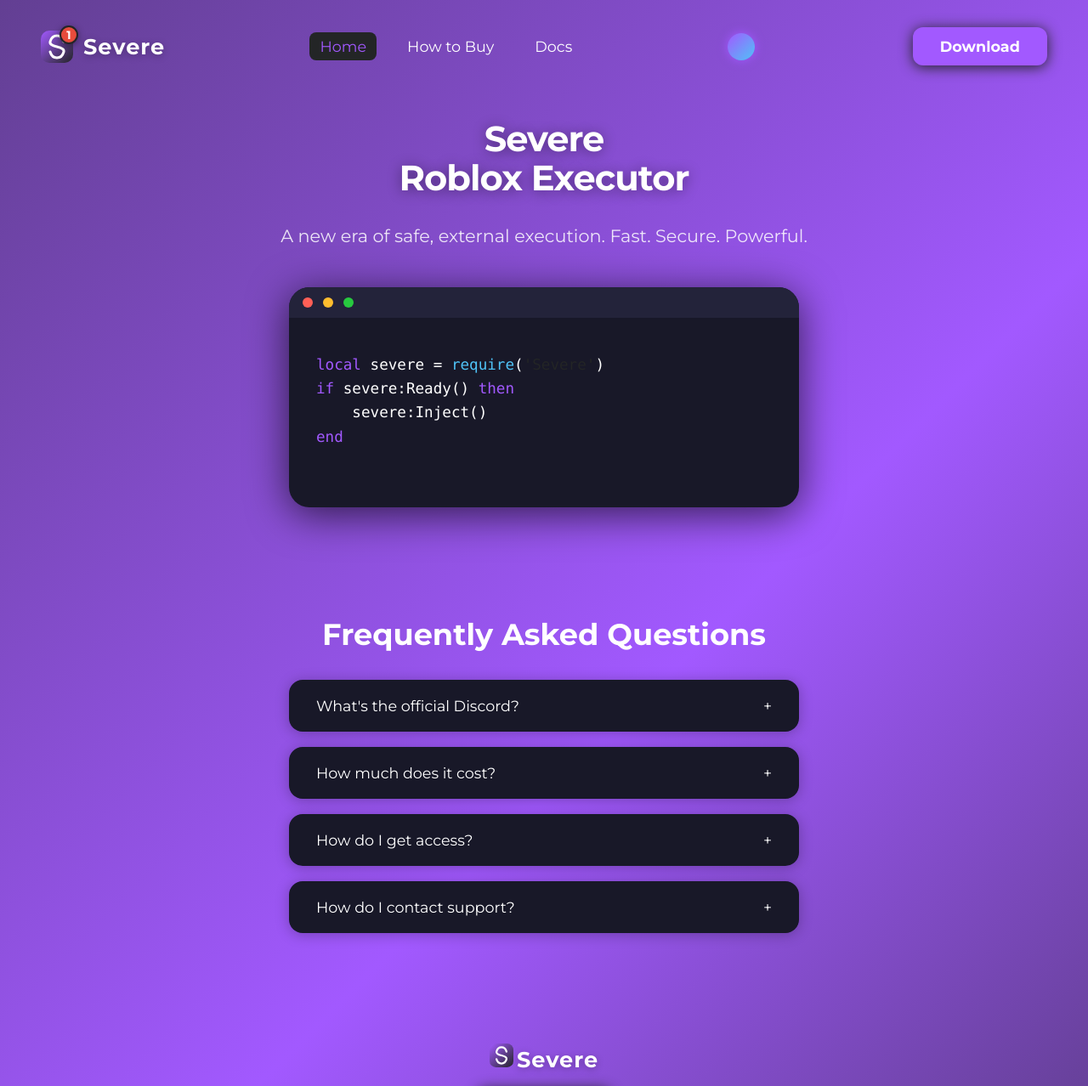
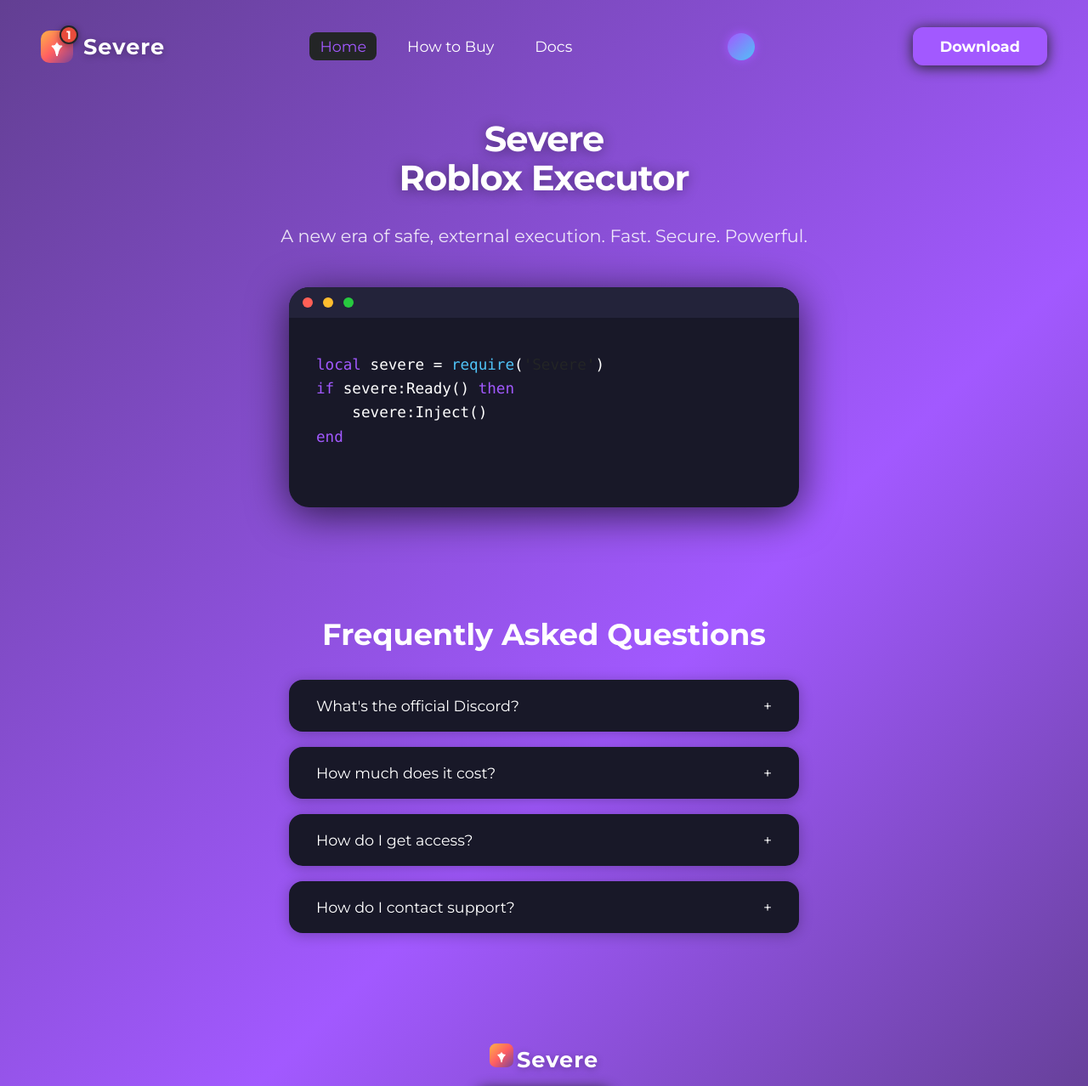
Before and after one commit to V3xes/severe-site.github.io, a plain HTML site: page index.html in a window 1280 px wide. Shown: the top 1278 px of the page at 85% size. Drawn offline with Linux system fonts and the light colour scheme.

Commit message:
Update index.html

```diff
--- a/index.html
+++ b/index.html
@@ -10,15 +10,18 @@
   <header>
     <div class="logo-container">
       <div class="logo-svg">
+        <!-- Palm tree SVG logo with sunset gradient background -->
         <svg width="38" height="38" viewBox="0 0 38 38">
           <defs>
-            <linearGradient id="severeGradient" x1="0" y1="0" x2="1" y2="1">
-              <stop offset="0%" stop-color="#a259ff"/>
-              <stop offset="100%" stop-color="#232526"/>
+            <linearGradient id="sunset" x1="0" y1="0" x2="1" y2="1">
+              <stop offset="0%" stop-color="#ffb347"/>
+              <stop offset="50%" stop-color="#ff5e62"/>
+              <stop offset="100%" stop-color="#7b4397"/>
             </linearGradient>
           </defs>
-          <rect x="0" y="0" width="38" height="38" rx="10" fill="url(#severeGradient)"/>
-          <path d="M11 25 Q13 32 19 32 Q25 32 27 25 Q28 21 19 19 Q10 17 11 13 Q13 6 19 6 Q25 6 27 13" fill="none" stroke="#fff" stroke-width="3" stroke-linecap="round"/>
+          <rect x="0" y="0" width="38" height="38" rx="10" fill="url(#sunset)"/>
+          <path d="M19 30 Q18 22 13 18 Q17 19 19 15 Q21 19 25 18 Q20 22 19 30Z" fill="#fff" stroke="#fff" stroke-width="1.5"/>
+          <rect x="17.5" y="15" width="3" height="13" rx="1.5" fill="#fff"/>
         </svg>
         <span class="notif-badge">1</span>
       </div>
@@ -38,13 +41,15 @@
       <div class="logo-svg small">
         <svg width="28" height="28" viewBox="0 0 38 38">
           <defs>
-            <linearGradient id="severeGradient2" x1="0" y1="0" x2="1" y2="1">
-              <stop offset="0%" stop-color="#a259ff"/>
-              <stop offset="100%" stop-color="#232526"/>
+            <linearGradient id="sunset2" x1="0" y1="0" x2="1" y2="1">
+              <stop offset="0%" stop-color="#ffb347"/>
+              <stop offset="50%" stop-color="#ff5e62"/>
+              <stop offset="100%" stop-color="#7b4397"/>
             </linearGradient>
           </defs>
-          <rect x="0" y="0" width="38" height="38" rx="10" fill="url(#severeGradient2)"/>
-          <path d="M11 25 Q13 32 19 32 Q25 32 27 25 Q28 21 19 19 Q10 17 11 13 Q13 6 19 6 Q25 6 27 13" fill="none" stroke="#fff" stroke-width="3" stroke-linecap="round"/>
+          <rect x="0" y="0" width="38" height="38" rx="10" fill="url(#sunset2)"/>
+          <path d="M19 30 Q18 22 13 18 Q17 19 19 15 Q21 19 25 18 Q20 22 19 30Z" fill="#fff" stroke="#fff" stroke-width="1.5"/>
+          <rect x="17.5" y="15" width="3" height="13" rx="1.5" fill="#fff"/>
         </svg>
       </div>
       <span class="brand">Severe</span>
```
